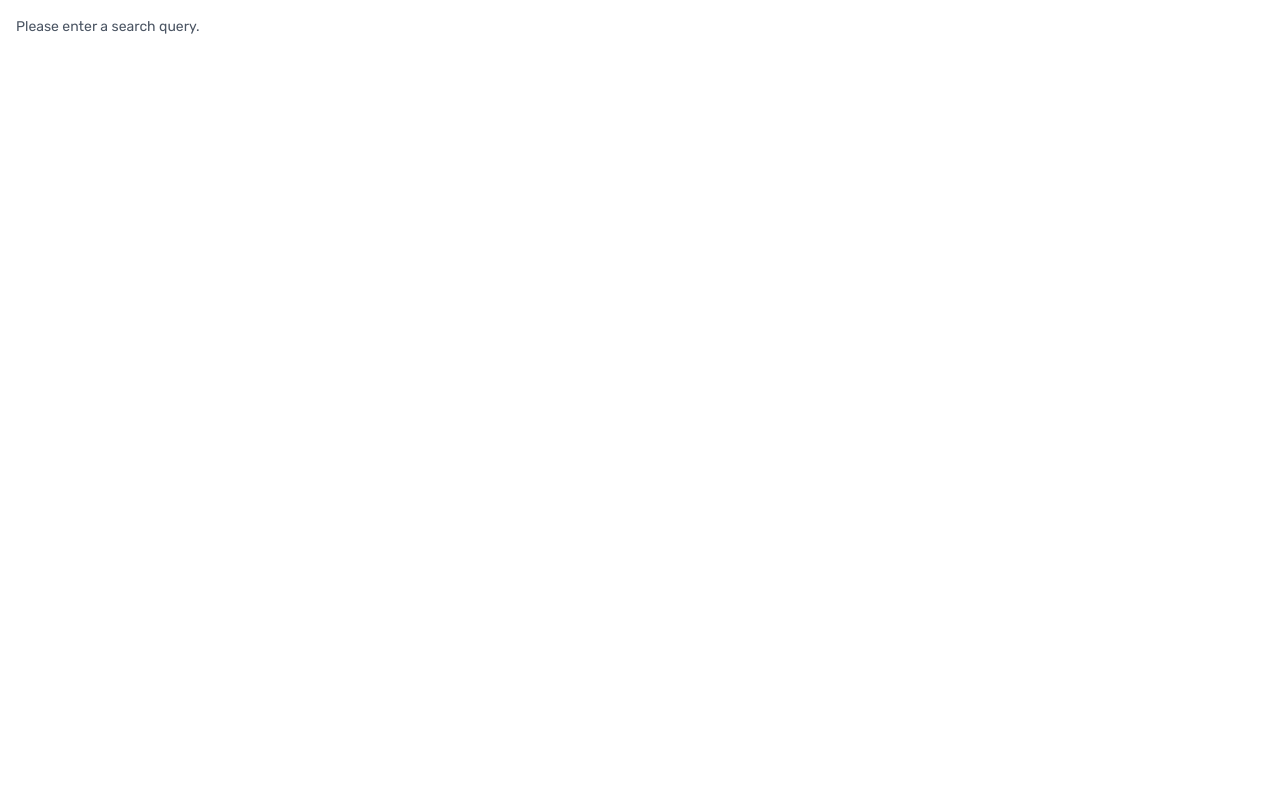
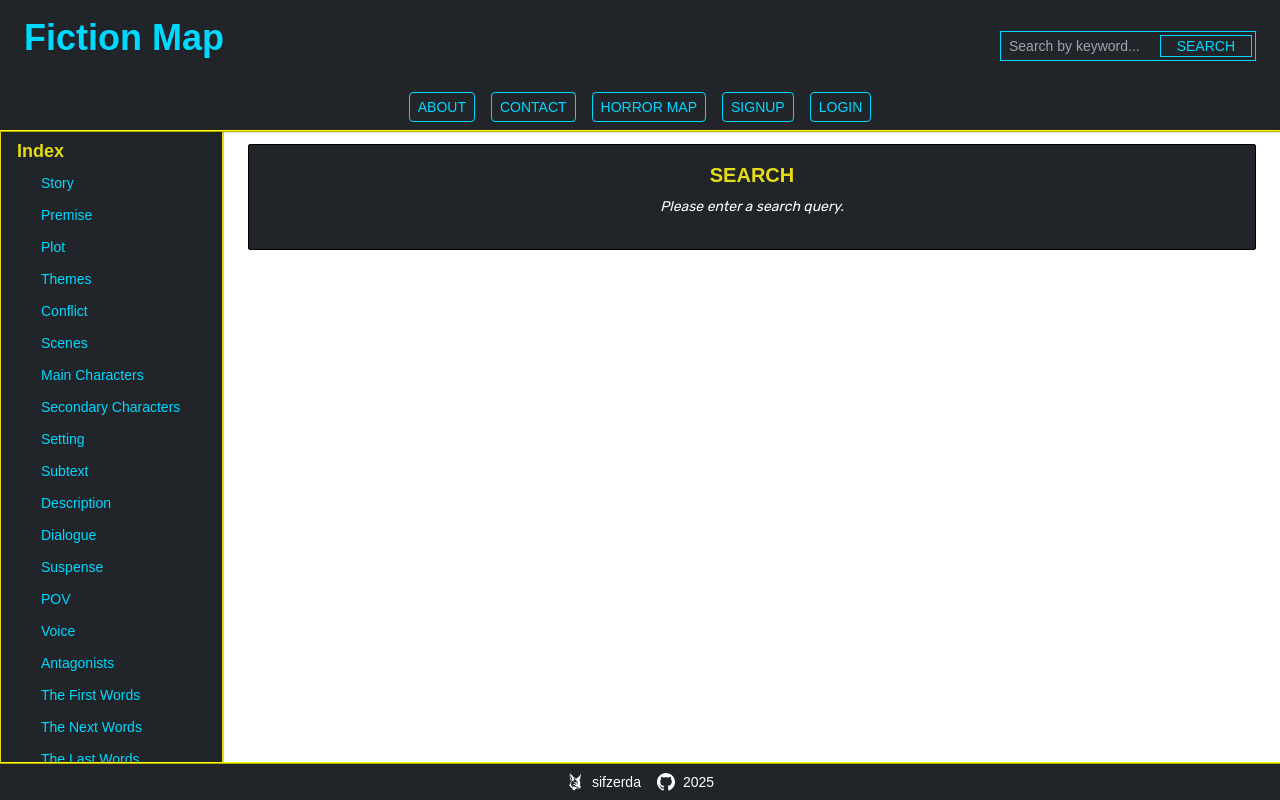
Before and after one commit to sifzerda/next-fiction, a Next.js app: page /search in a window 1280 px wide. Built offline with nearby package versions, Linux system fonts and the light colour scheme; a web font is replaced by a local one.

Commit message:
search result page has formatting

```diff
--- a/src/app/search/page.js
+++ b/src/app/search/page.js
@@ -4,6 +4,27 @@ import { useSearchParams } from 'next/navigation';
 import { useEffect, useState } from 'react';
 import Fuse from 'fuse.js';
 import Link from 'next/link';
+import Layout from '../../components/Layout';
+
+// Helper to highlight matches (same as before)
+function highlightMatches(text, matchesForKey) {
+  if (!matchesForKey) return text;
+
+  let lastIndex = 0;
+  const parts = [];
+
+  const indices = matchesForKey.flatMap(m => m.indices);
+  indices.sort((a, b) => a[0] - b[0]);
+
+  for (const [start, end] of indices) {
+    if (start > lastIndex) parts.push(text.slice(lastIndex, start));
+    parts.push(<mark key={start} className="bg-yellow-300 text-black">{text.slice(start, end + 1)}</mark>);
+    lastIndex = end + 1;
+  }
+  if (lastIndex < text.length) parts.push(text.slice(lastIndex));
+
+  return parts;
+}
 
 export default function SearchResultsPage() {
   const searchParams = useSearchParams();
@@ -19,19 +40,18 @@ export default function SearchResultsPage() {
     fetch('/searchIndex.json')
       .then(res => res.json())
       .then(data => {
-      console.log('Loaded index data:', data);
-
         const fuse = new Fuse(data, {
           keys: ['title', 'content'],
           threshold: 0.5,
+          ignoreLocation: true,
+          includeMatches: true,
+          findAllMatches: true,
         });
 
-      const searchResults = fuse.search(query).map(r => r.item);
-      console.log('Fuse search results:', searchResults);
-
-      const grouped = searchResults.reduce((acc, item) => {
+        const searchResults = fuse.search(query);
+        const grouped = searchResults.reduce((acc, { item, matches }) => {
           if (!acc[item.url]) acc[item.url] = [];
-        acc[item.url].push(item);
+          acc[item.url].push({ ...item, matches });
           return acc;
         }, {});
 
@@ -40,46 +60,84 @@ export default function SearchResultsPage() {
   }, [query]);
 
   if (!query.trim()) {
-    return <p className="p-4 text-gray-600">Please enter a search query.</p>;
+    return (
+      <Layout>
+        <div id="searchbar" className="mt-4 bg-bootstrapDark border border-black text-white rounded-sm px-6 pt-4 pb-4 w-full max-w-screen-xl mx-auto">
+          <h1 className="font-geistMono uppercase text-xl text-yellow font-semibold mb-2 text-center">
+            Search
+          </h1>
+          <p className="text-sm italic text-center">Please enter a search query.</p>
+        </div>
+      </Layout>
+    );
   }
 
   if (!resultsByRoute) {
-    return <p className="p-4 text-gray-600">Loading results...</p>;
+    return (
+      <Layout>
+        <div id="searchbar" className="mt-4 bg-bootstrapDark border border-black text-white rounded-sm px-6 pt-4 pb-4 w-full max-w-screen-xl mx-auto">
+          <h1 className="font-geistMono uppercase text-xl text-yellow font-semibold mb-2 text-center">
+            Search
+          </h1>
+          <p className="text-sm italic text-center">Loading results...</p>
+        </div>
+      </Layout>
+    );
   }
 
-  const totalResults = Object.values(resultsByRoute).reduce(
-    (sum, arr) => sum + arr.length,
-    0
-  );
+  const totalResults = Object.values(resultsByRoute).reduce((sum, arr) => sum + arr.length, 0);
 
   if (totalResults === 0) {
-    return <p className="p-4 text-gray-600">No results found for "{query}".</p>;
+    return (
+      <Layout>
+        <div id="searchbar" className="mt-4 bg-bootstrapDark border border-black text-white rounded-sm px-6 pt-4 pb-4 w-full max-w-screen-xl mx-auto">
+          <h1 className="font-geistMono uppercase text-xl text-yellow font-semibold mb-2 text-center">
+            Search
+          </h1>
+          <p className="text-sm italic text-center">No results found for "{query}".</p>
+        </div>
+      </Layout>
+    );
   }
 
   return (
-    <div className="p-4 max-w-4xl mx-auto">
-      <h1 className="text-2xl font-bold mb-4">
+    <Layout>
+      {/* Banner */}
+      <div id="searchbar" className="mt-4 bg-bootstrapDark border border-black text-white rounded-sm px-6 pt-4 pb-4 w-full max-w-screen-xl mx-auto">
+        <h1 className="font-geistMono uppercase text-xl text-yellow font-semibold mb-2 text-center">
           Search results for "{query}" ({totalResults} {totalResults === 1 ? 'result' : 'results'})
         </h1>
+      </div>
 
+      {/* Results Section */}
+      <section className="w-full max-w-screen-xl mx-auto mt-6 px-6 text-black flex flex-col gap-8">
         {Object.entries(resultsByRoute).map(([url, items]) => (
-        <section key={url} className="mb-8">
-          <h2 className="text-xl font-semibold mb-2">
-            <Link href={url} className="text-blue-600 hover:underline">
+          <article key={url} className="bg-white rounded shadow p-4 border border-gray-300">
+            <h2 className="text-xl font-semibold mb-3">
+              <Link href={url} className="text-blue-600 hover:underline break-words">
                 {url}
               </Link>{' '}
+              <span className="text-gray-600 text-sm">
                 ({items.length} {items.length === 1 ? 'match' : 'matches'})
+              </span>
             </h2>
 
             <ul className="list-disc list-inside space-y-2">
-            {items.map(({ title, content }, i) => (
-              <li key={i}>
-                <strong>{title}</strong>: {content.slice(0, 150)}...
+              {items.map(({ title, content, matches }, i) => {
+                const titleMatches = matches?.filter(m => m.key === 'title');
+                const contentMatches = matches?.filter(m => m.key === 'content');
+                return (
+                  <li key={i} className="text-gray-700">
+                    <strong>{highlightMatches(title, titleMatches)}</strong>:{" "}
+                    {highlightMatches(content.slice(0, 150), contentMatches)}
+                    ...
                   </li>
+                );
+              })}
+            </ul>
+          </article>
         ))}
-          </ul>
       </section>
-      ))}
-    </div>
+    </Layout>
   );
 }
--- a/src/components/SearchBar.js
+++ b/src/components/SearchBar.js
@@ -22,13 +22,26 @@ export default function SearchBar() {
         value={query}
         onChange={(e) => setQuery(e.target.value)}
         className="
-          w-full px-2 py-1 border border-llBlue rounded bg-transparent text-llBlue text-sm
-          focus:outline-none focus:border-yellow hover:border-yellow transition"
-      />
-      <button
+          w-full px-2 py-1 border border-llBlue rounded:sm bg-bootstrapDark text-llBlue text-sm
+          focus:outline-none focus:border-yellow hover:border-yellow transition" />
+       <button
         type="submit"
-        className="absolute right-1 top-1 bottom-1 px-3 bg-yellow rounded text-llBlue font-semibold hover:bg-yellow-600 transition"
-      >
+        className="
+          absolute right-1 top-1 bottom-1
+          px-4
+          border border-llBlue
+          bg-bootstrapDark
+          rounded:sm
+          text-llBlue
+          text-sm
+          uppercase
+          hover:text-yellow
+          hover:border-yellow
+          transition
+          cursor-pointer
+          flex items-center justify-center
+          whitespace-nowrap
+        ">
         Search
       </button>
     </form>
```
Lines whose indentation alone changed are shown as unchanged.
